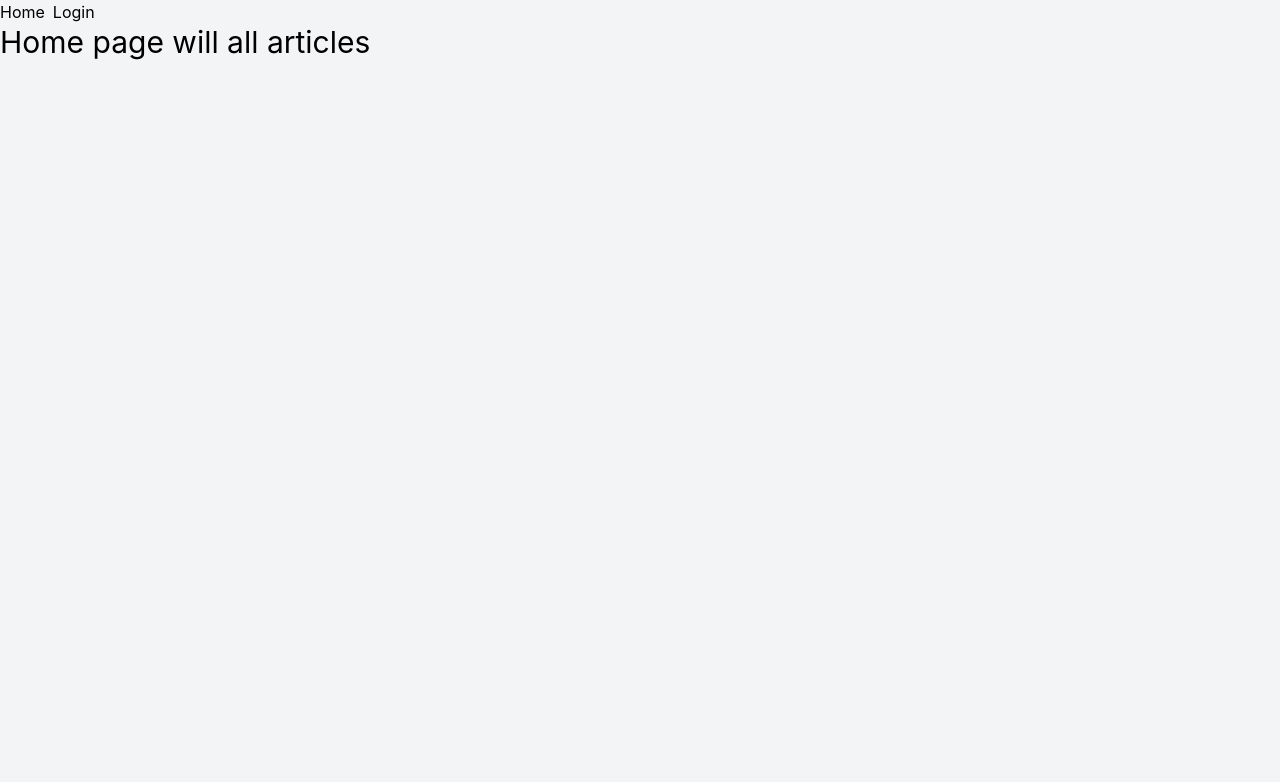
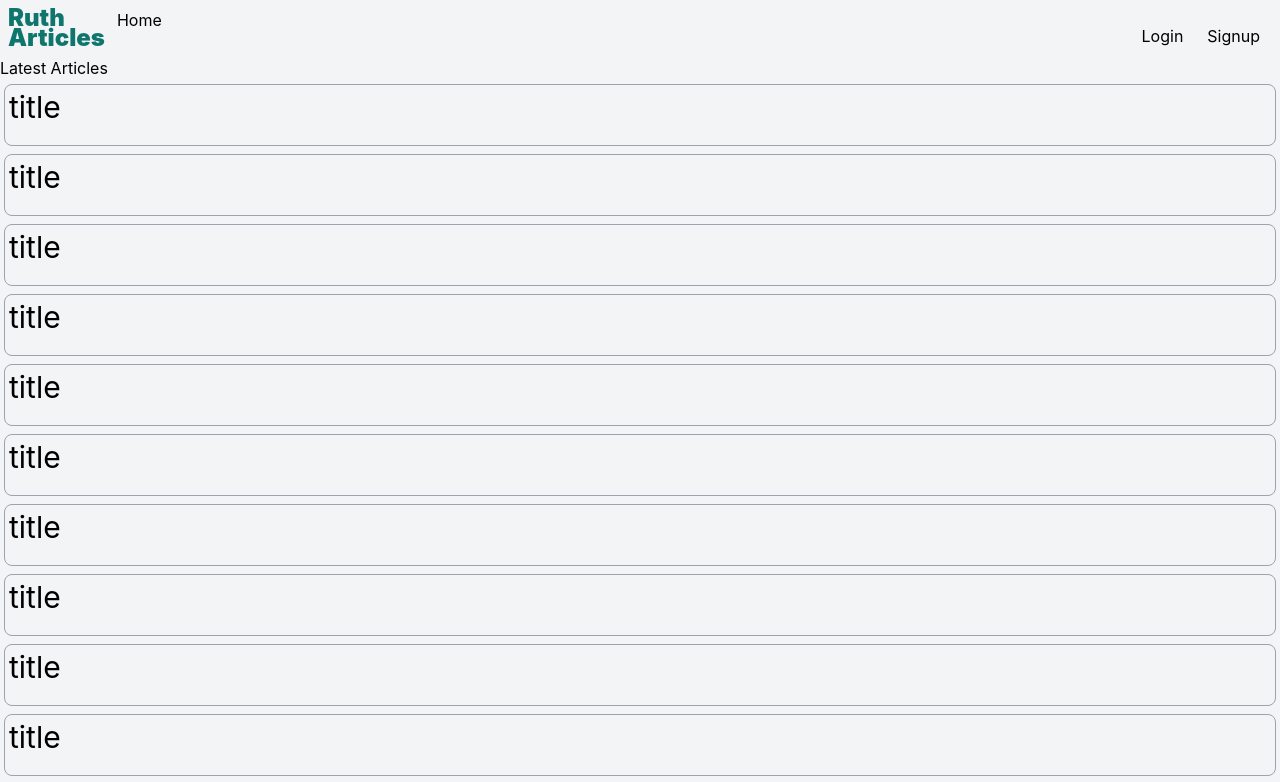
Before and after one commit to ruthidagiza/phase3-project-react-frontend, a React (Create React App) app: page / in a window 1280 px wide. Shown: the top 782 px of the page. Built offline with nearby package versions, Linux system fonts and the light colour scheme.

Commit message:
added article component

```diff
--- a/src/App.js
+++ b/src/App.js
@@ -9,16 +9,26 @@
   return (
     <Router>
       <div className="flex flex-col w-full bg-gray-100 min-h-screen ">
-        <nav>
-          <ul className="flex space-x-2">
-            <li>
+        <div className="flex w-full justify-between p-2 items-end">
+          <div className="flex">
+            {" "}
+            <div className="flex text-teal-700 leading-5 font-black  text-2xl">
+              Ruth <br /> Articles
+            </div>
+            <div className="flex  px-2 mx-1 hover:text-teal-700 transition-all">
               <Link to="/">Home</Link>
-            </li>
-            <li>
+            </div>
+          </div>
+          <div className="flex">
+            {" "}
+            <div className="flex  px-2 mx-1 hover:text-teal-700 transition-all">
               <Link to="/login">Login</Link>
-            </li>
-          </ul>
-        </nav>
+            </div>
+            <div className="flex  px-2 mx-1 hover:text-teal-700 transition-all">
+              <Link to="/signup">Signup</Link>
+            </div>
+          </div>
+        </div>
         <Routes>
           <Route path="/" exact element={<Homepage />} />
           <Route path="/login" exact element={<Login />} />
--- /dev/null
+++ b/src/components/article_component.js
@@ -0,0 +1,10 @@
+function ArticleComponent() {
+  return (
+    <div className="flex flex-col p-1 m-1 rounded-lg border-[0.5px] border-gray-400 w-6/6">
+      <h2 className="text-3xl">title</h2>
+      <div className="h-4"></div>
+    </div>
+  );
+}
+
+export default ArticleComponent;
--- a/src/pages/homepage_page.js
+++ b/src/pages/homepage_page.js
@@ -1,5 +1,16 @@
+import ArticleComponent from "../components/article_component";
+
 function Homepage() {
-  return <h2 className="text-3xl">Home page will all articles</h2>;
+  return (
+    <div className="flex flex-col w-full">
+      <p>Latest Articles</p>
+      {Array(20)
+        .fill(1)
+        .map((e, i) => (
+          <ArticleComponent key={i} />
+        ))}
+    </div>
+  );
 }
 
 export default Homepage;
--- a/src/pages/login_page.js
+++ b/src/pages/login_page.js
@@ -1,7 +1,7 @@
 function Login() {
   return (
-    <div className="flex flex-col">
-      <h2 className="text-3xl">Login</h2>
+    <div className="flex flex-col w-full">
+      <p>Login page</p>
     </div>
   );
 }
```
